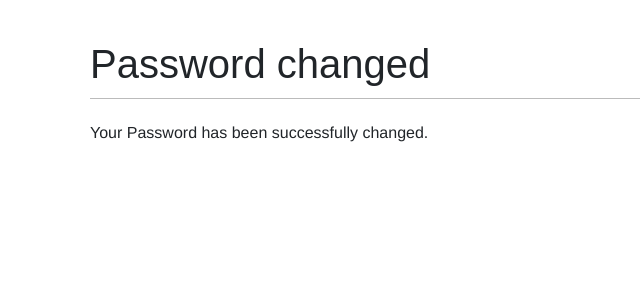
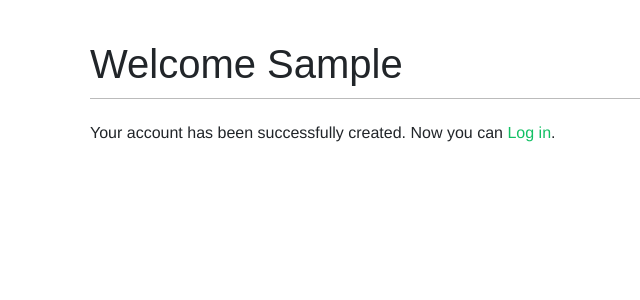
Before and after one commit to ElJefe111944/bookmarks, a Django app: template bookmarks/account/templates/registration/password_change_done.html in a window 1280 px wide. Shown: the part 54-354 px from the top of the page, without its empty margins (10-650 px from the left). Run offline with Django 3.2, Linux system fonts and the light colour scheme; the template is opened without the code that fills it: most values are stand-ins (such as "Sample title", 1, 10 or a date in 2020); some web fonts are replaced.

Commit message:
Register_done template created

```diff
--- a/bookmarks/account/templates/registration/password_change_done.html
+++ b/bookmarks/account/templates/registration/password_change_done.html
@@ -1,8 +1,10 @@
 {% extends "base.html" %}
 
-{% block title %}Password changed{% endblock %}
+{% block title %}Welcome{% endblock %}
 
 {% block content %}
-<h1>Password changed</h1>
-<p>Your Password has been successfully changed.</p>
+<h1>Welcome {{ new_user.first_name }}</h1>
+<p>Your account has been successfully created. Now you can
+    <a href="{% url 'login' %}">Log in</a>.
+</p>
 {% endblock %}
```
Also changed, not shown: bookmarks/account/templates/account/register_done.html (added, +8 -0 lines).
